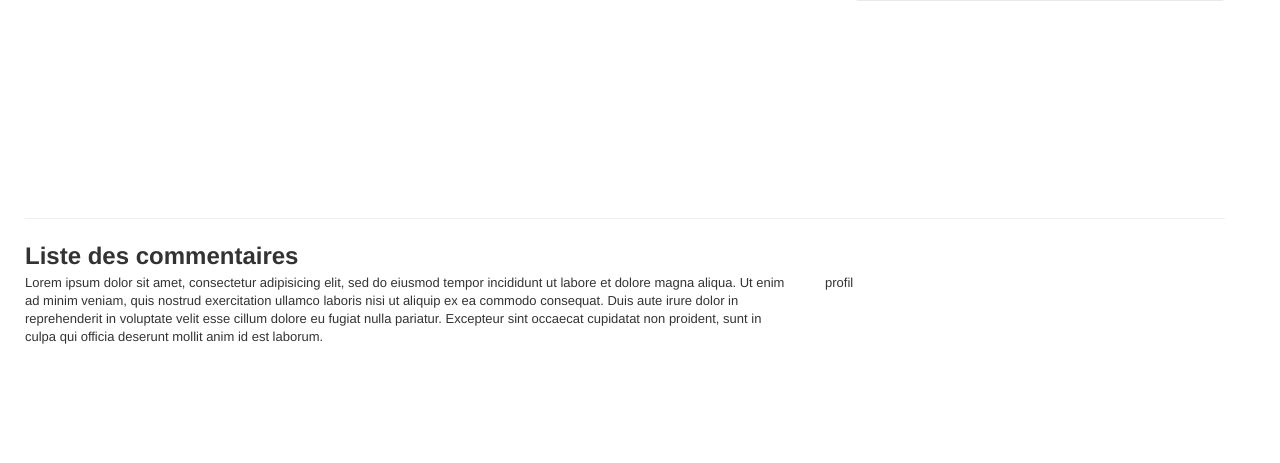
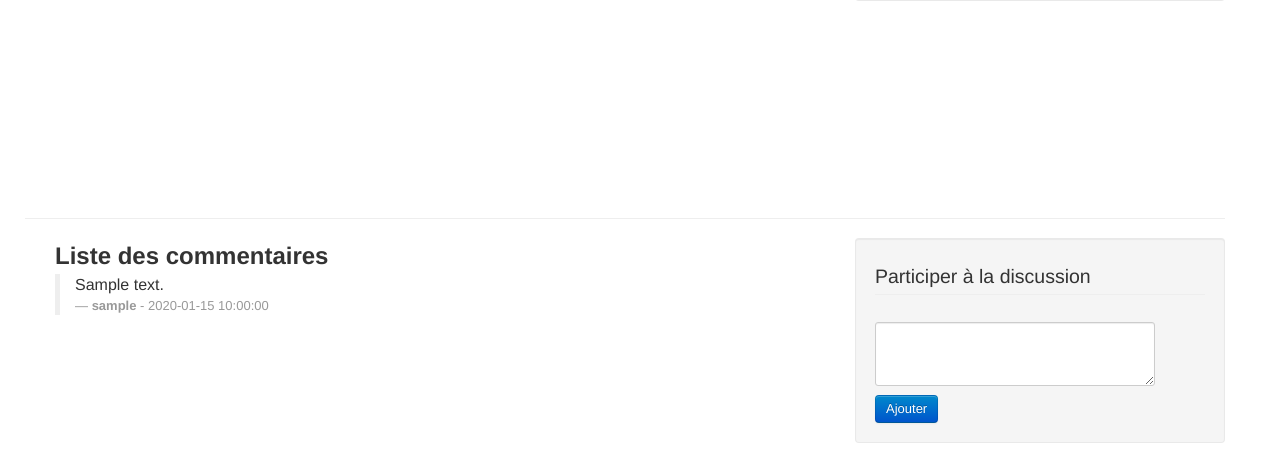
Before and after one commit to Yimgo/msgr, a PHP site: the page made by pokemon/app/views/rss/article.php in a window 1280 px wide. Shown: the part 392-855 px from the top of the page. Before the commit the page ends 736 px from the top, so only its background shows below. Run offline with PHP 8.4, Linux system fonts and the light colour scheme; the template is opened without the code that fills it: most values are stand-ins (such as "Sample title", 1, 10 or a date in 2020).

Commit message:
* pokemon/app/views/rss/article.php: introducing comments in article view * pokemon/app/controllers/rss/rss.php, pokemon/app/controllers/rss/ConnectionWrapper.php: add_commentaire(), get_commentaires(), addCommentaire(), getCommentaires() fixed

```diff
--- a/pokemon/app/views/rss/article.php
+++ b/pokemon/app/views/rss/article.php
@@ -96,23 +96,31 @@ var article_est_lu = <?php echo $params["lu"] ? 'true' : 'false' ;?> ;
 
     <div class="row" id="commentaires">
         <hr />
-        <h2>Liste des commentaires</h2>
 
-        <!-- A répéter pour chaque commentaire -->
-        <div class="row">
-            <div class="span8">
-                Lorem ipsum dolor sit amet, consectetur adipisicing elit, sed do eiusmod
-                tempor incididunt ut labore et dolore magna aliqua. Ut enim ad minim veniam,
-                quis nostrud exercitation ullamco laboris nisi ut aliquip ex ea commodo
-                consequat. Duis aute irure dolor in reprehenderit in voluptate velit esse
-                cillum dolore eu fugiat nulla pariatur. Excepteur sint occaecat cupidatat non
-                proident, sunt in culpa qui officia deserunt mollit anim id est laborum.
-            </div>
+    <div class="span8">
+    <h2 id="comments">Liste des commentaires</h2>
+<?php
+    foreach($params['comments'] as $comment) {
+?>
+     <blockquote>
+            <p><?php echo $comment['commentaire'];?></p>
+            <small><strong><?php echo $comment['username']; ?></strong> - <?php echo $comment['date']; ?></small>
+    </blockquote>
 
-            <div class="span4">
-                profil
-            </div>
-        </div>
+<?php
+    }
+?>
+    </div>
+    <div class="span4">
+            <form class="well" method="POST" action="../add_commentaire">
+            <fieldset>
+                <legend>Participer à la discussion</legend>
+                <input type="hidden" name="article_id" value="<?php echo $params['id'] ; ?>" />
+                <textarea rows="3" name="commentaire" id="textarea" class="input-xlarge"></textarea>
+                <button class="btn btn-primary" type="submit">Ajouter</button>
+            </fieldset>
+          </form>
+    </div>
 </div>
 
 <?php render_partial("footer", null); ?>
```
Also changed, not shown: pokemon/app/controllers/rss/ConnectionWrapper.php (+16 -14 lines), pokemon/app/controllers/rss/rss.php (+17 -7 lines).
